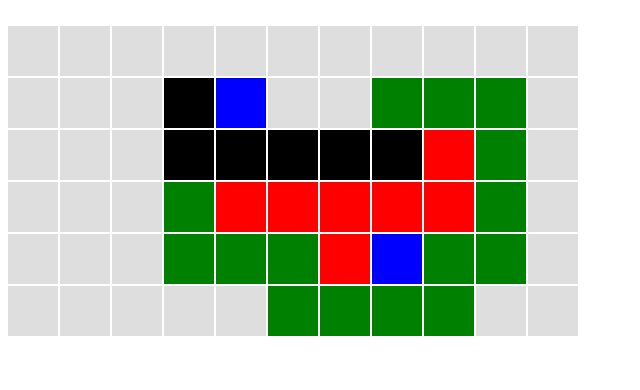
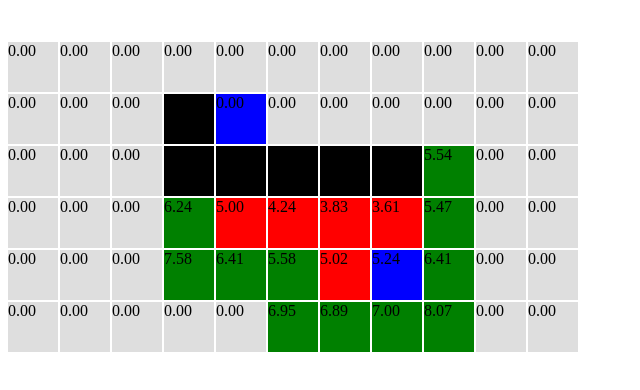
Before and after one commit to Verrrr/v-star, an Angular app: page / in a window 1280 px wide. Shown: the top 390 px of the page, without its empty margins (0-640 px from the left). Built offline with nearby package versions, Linux system fonts and the light colour scheme.

Commit message:
add fcost to ui

```diff
--- a/src/app/components/node/node.component.html
+++ b/src/app/components/node/node.component.html
@@ -2,5 +2,5 @@
 'blue': node.start||node.end,
 'open': node.open,
 'close': node.close}" >
-
+    <p>{{ node.fCost | number : '1.2-2' }}</p>
 </div>
```
